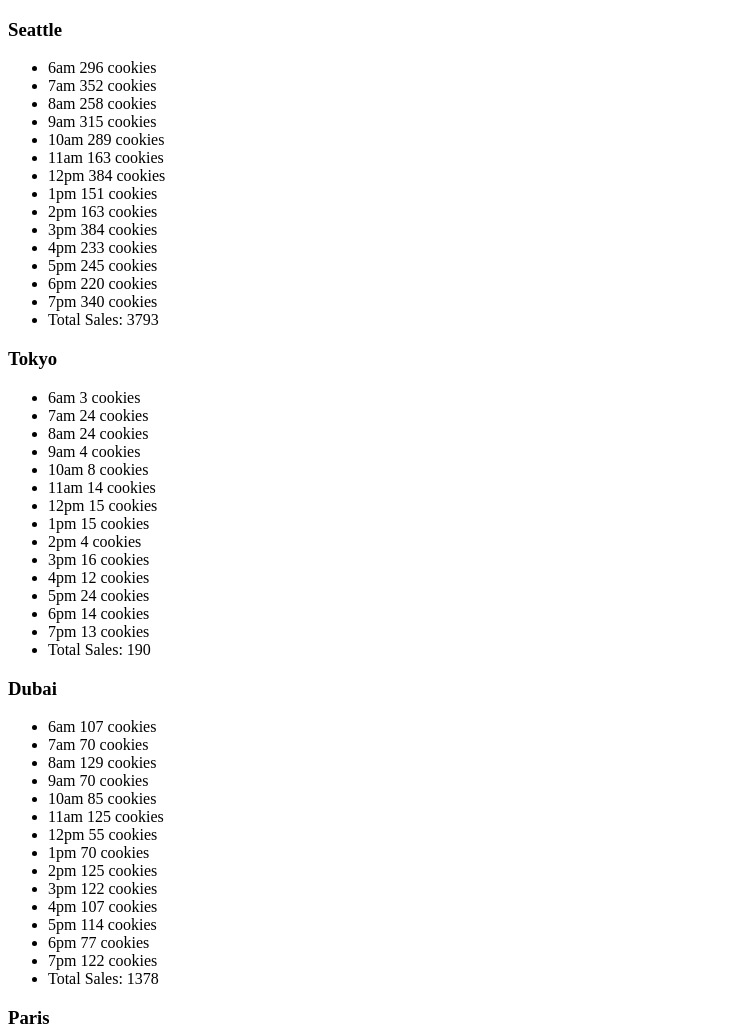
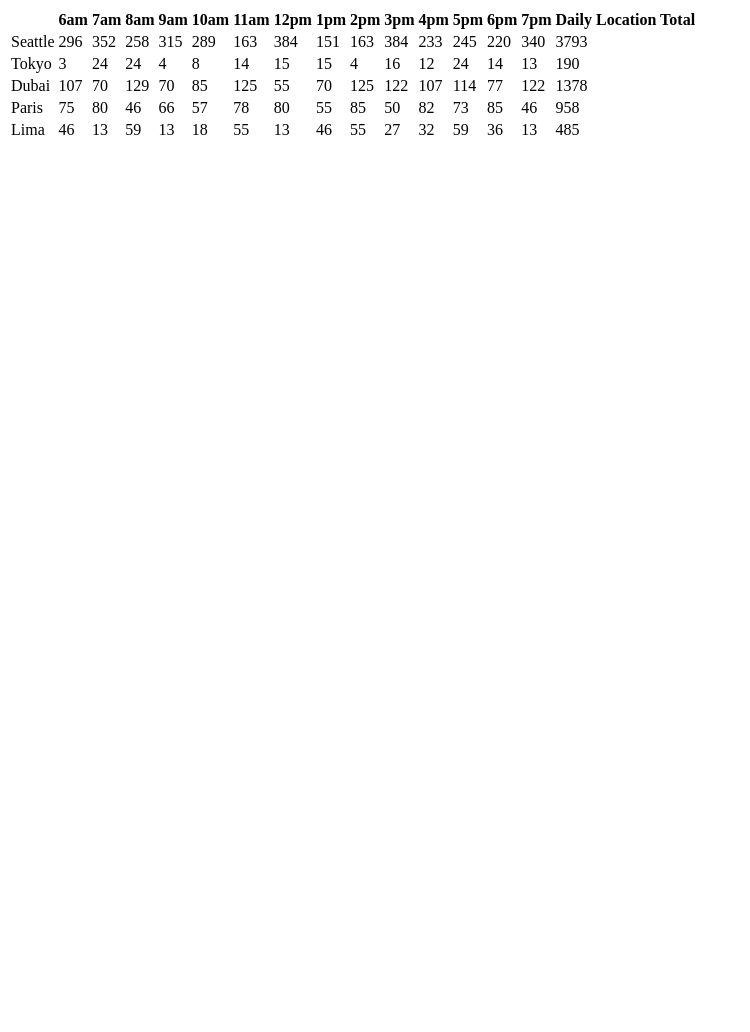
Before and after one commit to Thomas-Basham/lab-06-cookie-stand, a plain HTML site: page sales.html in a window 1280 px wide. Shown: the top 1032 px of the page, without its empty margins (0-750 px from the left). After the commit the page ends 800 px from the top, so only its background shows below. Drawn offline with Linux system fonts and the light colour scheme.

Commit message:
updated for lab 7

```diff
--- a/js/app.js
+++ b/js/app.js
@@ -1,4 +1,21 @@
 "use strict";
+const storeNames = ["Seattle", "Tokyo", "Dubai", "Paris", "Lima"];
+const hours = [
+  "6am",
+  "7am",
+  "8am",
+  "9am",
+  "10am",
+  "11am",
+  "12pm",
+  "1pm",
+  "2pm",
+  "3pm",
+  "4pm",
+  "5pm",
+  "6pm",
+  "7pm",
+];
 function cookieStore(storeName, minCust, maxCust, avgSale) {
   this.storeName = storeName;
   this.minCust = minCust;
@@ -31,24 +48,24 @@ function cookieStore(storeName, minCust, maxCust, avgSale) {
     return total;
   }
 }
+cookieStore.prototype.render = function render() {
+  const tableRowElm = document.createElement("tr");
+  const tdNameElm = document.createElement("td");
+  tdNameElm.textContent = this.storeName;
+  tableRowElm.appendChild(tdNameElm);
 
-const storeNames = ["Seattle", "Tokyo", "Dubai", "Paris", "Lima"];
-const hours = [
-  "6am",
-  "7am",
-  "8am",
-  "9am",
-  "10am",
-  "11am",
-  "12pm",
-  "1pm",
-  "2pm",
-  "3pm",
-  "4pm",
-  "5pm",
-  "6pm",
-  "7pm",
-];
+  for (let i of this.totalsPerHour) {
+    const tdHourlyElem = document.createElement("td");
+    tdHourlyElem.textContent = i;
+    tableRowElm.appendChild(tdHourlyElem);
+  }
+
+  const tdSubtotalElm = document.createElement("td");
+  tdSubtotalElm.textContent = this.totalPerDay;
+  tableRowElm.appendChild(tdSubtotalElm);
+
+  tableElm.appendChild(tableRowElm);
+};
 
 const stores = [
   new cookieStore(storeNames[0], 23, 65, 6.3),
@@ -58,28 +75,23 @@ const stores = [
   new cookieStore(storeNames[4], 2, 16, 4.6),
 ];
 
-function render(stores) {
-  const salesSectionElem = document.getElementById("sales-data");
-  for (let i = 0; i < stores.length; i++) {
-    console.log(stores[i]);
-    let headingElem = document.createElement("h3");
-    headingElem.textContent = stores[i].storeName;
+const tableElm = document.getElementById("sales-table");
+const tableHeadingElm = document.getElementById("heading-row");
 
-    let ulElem = document.createElement("ul");
+let locationThElm = document.createElement("th");
+locationThElm.textContent = "";
+tableHeadingElm.appendChild(locationThElm);
 
-    for (let j = 0; j < stores[i].totalsPerHour.length; j++) {
-      let liElem = document.createElement("li");
-      liElem.textContent =
-        hours[j] + " " + stores[i].totalsPerHour[j] + " cookies";
-
-      ulElem.appendChild(liElem);
-    }
-    let liTotalElem = document.createElement("li");
-    liTotalElem.textContent = "Total Sales: " + stores[i].totalPerDay;
-    ulElem.appendChild(liTotalElem);
-    salesSectionElem.appendChild(headingElem);
-    salesSectionElem.appendChild(ulElem);
-  }
+for (let i of hours) {
+  let hourlyThElm = document.createElement("th");
+  hourlyThElm.textContent = i;
+  tableHeadingElm.appendChild(hourlyThElm);
 }
 
-render(stores);
+let subtotalThElm = document.createElement("th");
+subtotalThElm.textContent = "Daily Location Total";
+tableHeadingElm.appendChild(subtotalThElm);
+
+for (let i of stores) {
+  i.render();
+}
--- a/sales.html
+++ b/sales.html
@@ -1,21 +1,24 @@
 <!DOCTYPE html>
 <html lang="en">
   <head>
-  <meta charset="UTF-8">
-  <meta http-equiv="X-UA-Compatible" content="IE=edge">
-  <meta name="viewport" content="width=device-width, initial-scale=1.0">
+    <meta charset="UTF-8" />
+    <meta http-equiv="X-UA-Compatible" content="IE=edge" />
+    <meta name="viewport" content="width=device-width, initial-scale=1.0" />
     <title>Sales</title>
+    <link rel="stylesheet" href="css/styles.css" />
   </head>
   <body>
     <header></header>
     <main>
-
       <section id="sales-data">
-
+        <table id="sales-table">
+          <thead>
+            <tr id="heading-row"></tr>
+          </thead>
+        </table>
       </section>
     </main>
     <footer></footer>
   </body>
   <script src="./js/app.js"></script>
-
 </html>
```
Lines whose indentation alone changed are shown as unchanged.
